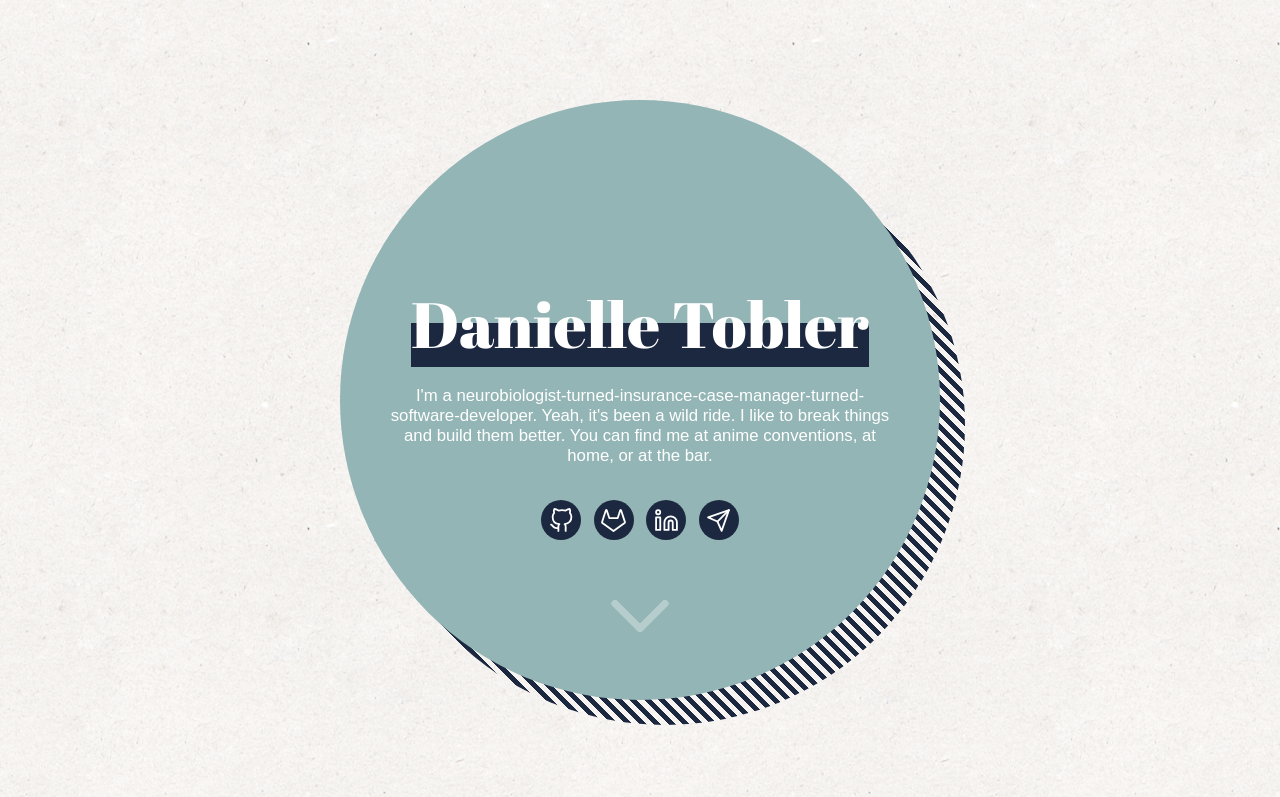
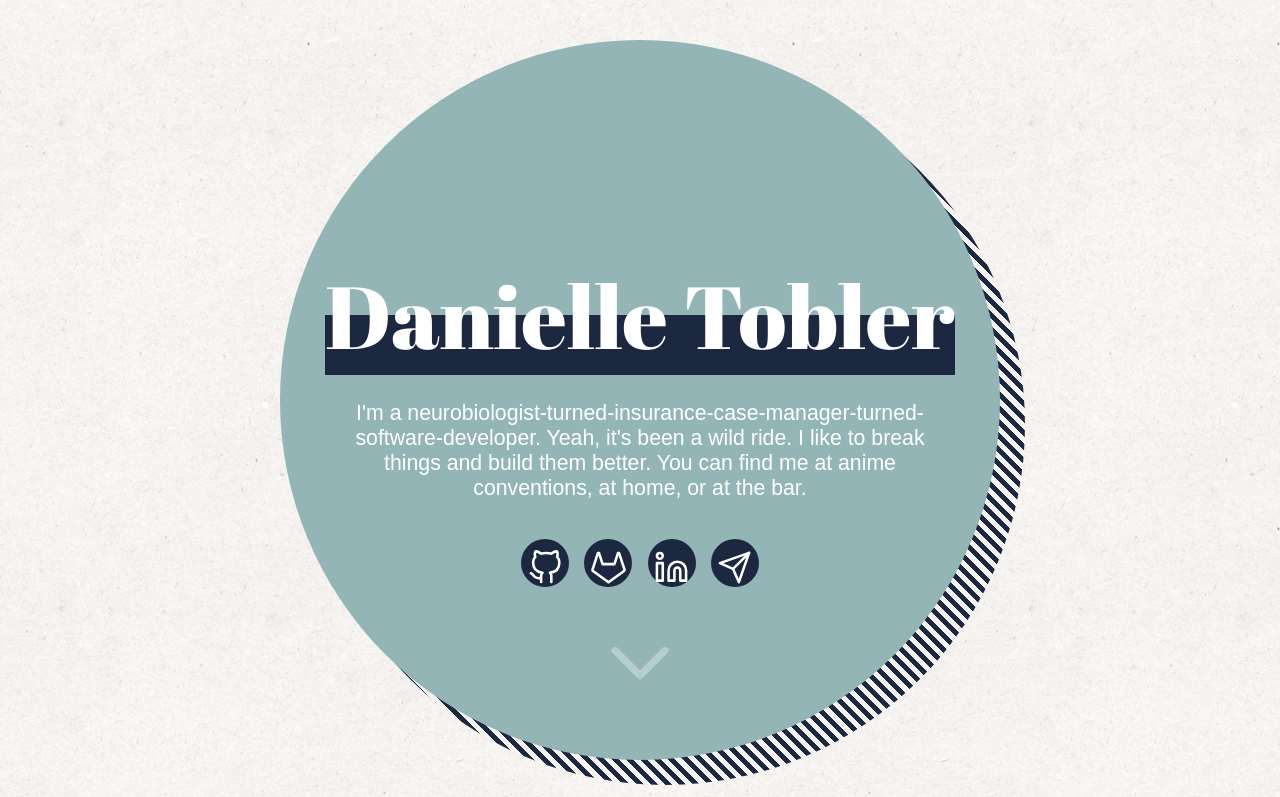
Before and after one commit to dmtobler/danielle-tobler, a website: page index.html in a window 1280 px wide. Shown: the top 797 px of the page. Drawn offline with nearby package versions, Linux system fonts and the light colour scheme; a web font is replaced by a local one.

Commit message:
Made main circle size dynamic, need to fix text for timeline and make icon sizes scale correctly

```diff
--- a/css/style.css
+++ b/css/style.css
@@ -18,8 +18,8 @@
 /* ICONS */
 
 .feather {
-    width: 25px;
-    height: 25px;
+    width: 35px;
+    height: 35px;
     stroke: white;
     stroke-width: 1.75;
     stroke-linecap: round;
@@ -107,19 +107,31 @@ h2 {
     text-align: right;
     letter-spacing: 1px;
     font-weight: normal;
-    background: linear-gradient(180deg,rgba(255,255,255,0) 75%, #93b5b5 25%);;
-    /*border-radius: 50px 0 0 50px;*/
+    background: linear-gradient(180deg,rgba(255,255,255,0) 75%, #93b5b5 25%);
 }
 
 /* MAIN CIRCLE ON LOAD PAGE */
 
+#main-block-container {
+    margin: auto;
+}
+
 .main-block {
+    /*position: relative;*/
+    /*text-align: center;*/
+    /*height: 600px;*/
+    /*width: 600px;*/
+    /*background-color: #93b5b5;*/
+    /*margin: calc(50vh - 300px) auto;*/
+    /*color: #fff;*/
+    /*border-radius: 50%;*/
+
     position: relative;
     text-align: center;
-    height: 600px;
-    width: 600px;
+    height: 90vh;
+    /*width: 600px;*/
     background-color: #93b5b5;
-    margin: calc(50vh - 300px) auto;
+    margin: calc(50vh - 45vh) auto;
     color: #fff;
     border-radius: 50%;
 }
@@ -155,7 +167,7 @@ h2 {
     color: white;
     font-weight: normal;
     margin: 0 0 .3em 0;
-    font-size: 4em;
+    font-size: 5.5em;
     font-family: "Abril", serif;
 }
 
@@ -163,7 +175,7 @@ h2 {
     width: 85%;
     text-align: center;
     margin: auto;
-    font-size: 1.05em;
+    font-size: 1.33em;
 }
 
 #media-links-container {
@@ -182,10 +194,10 @@ h2 {
 }
 
 .media-link {
-    line-height: 55px;
+    line-height: 5.1;
     border-radius: 50%;
-    height: 40px;
-    width: 40px;
+    height: 6vh;
+    width: 6vh;
     background-color: #1C2740;
     transition: .25s;
 }
--- a/js/main.js
+++ b/js/main.js
@@ -2,7 +2,18 @@
 
 (function() {
 
+
     $(document).ready(function() {
+
+        let mainContainer = $('#main-block-container');
+        let containerHeight = $('#main-block-container').css('height');
+        $(mainContainer).css('width', containerHeight.toString());
+
+        $(window).resize(function () {
+            mainContainer = $('#main-block-container');
+            containerHeight = $('#main-block-container').css('height');
+            $(mainContainer).css('width', containerHeight.toString());
+        });
 
 
         // setTimeout(function () {
```
